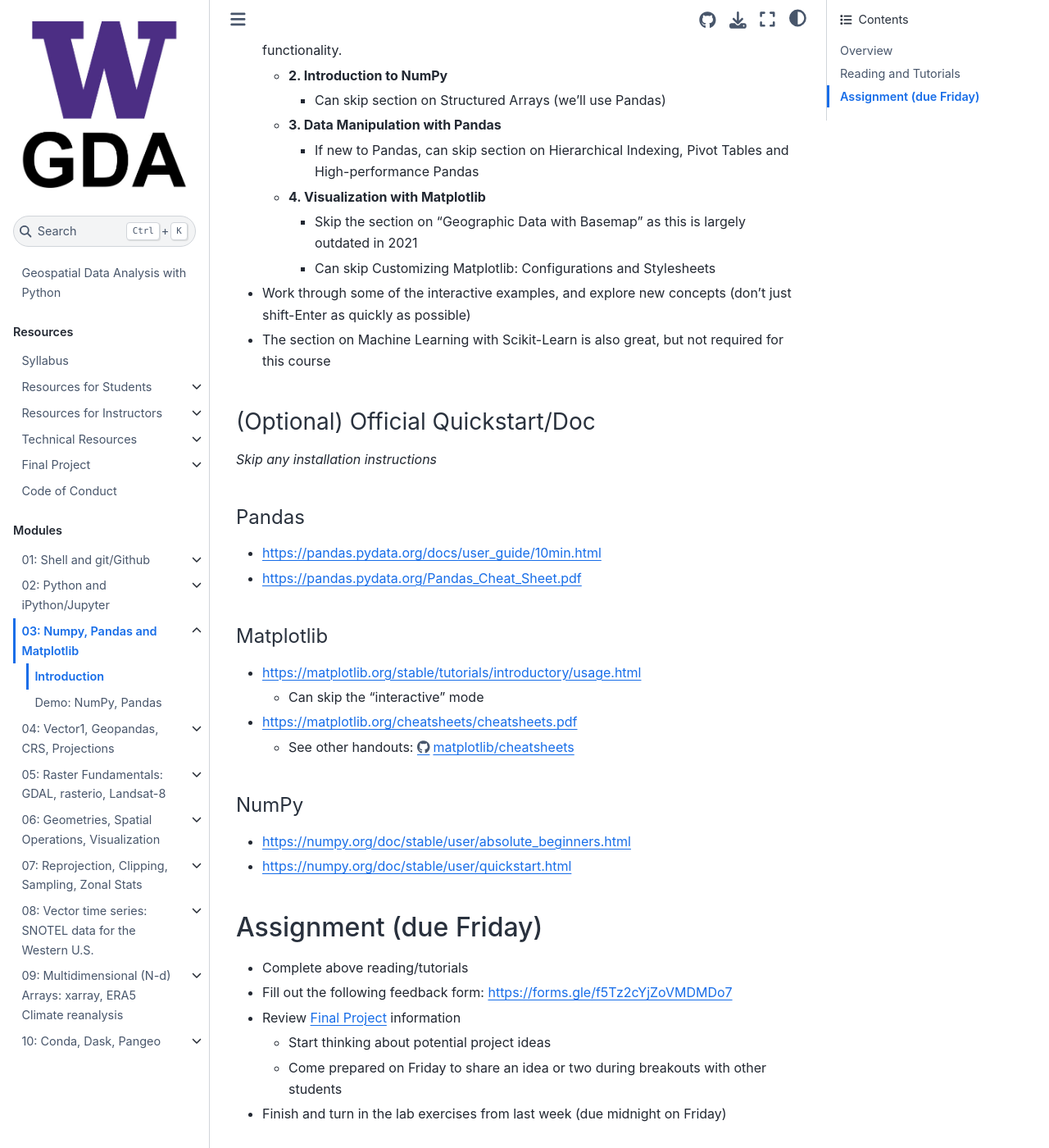
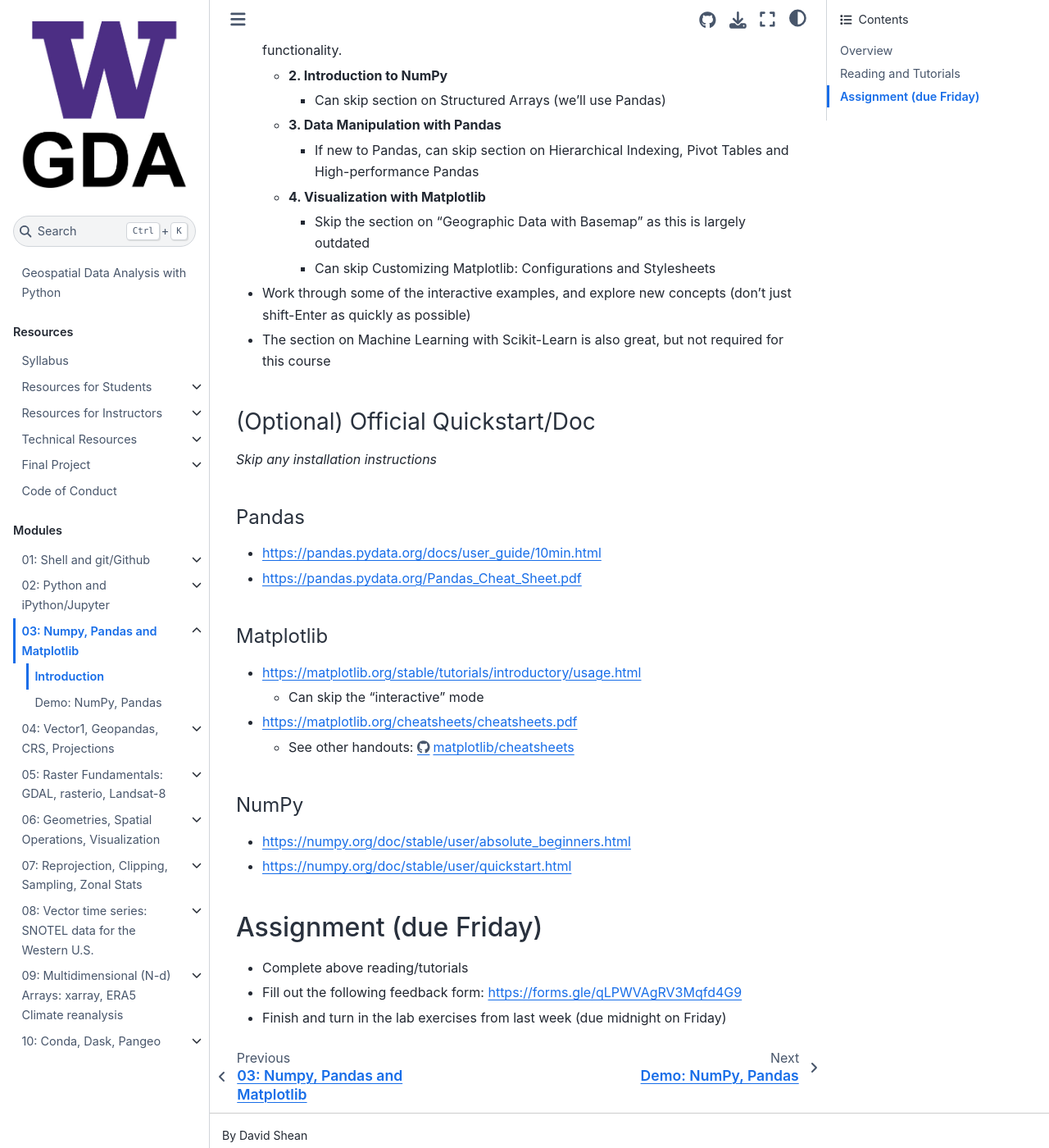
Before and after one commit to UW-GDA/jupyterbook, a Jupyter Book: the page built from book/modules/03_NumPy_Pandas_Matplotlib/03_NumPy_Pandas_Matplotlib_prep.md, in a window 1280 px wide and 1400 px high, scrolled down 1333 px. Shown: the whole window at 82% size. Built offline with Jupyter Book 1.0.4 settings and Sphinx 7.4.7 and the Sphinx Book theme 1.1.4, drawn with Linux system fonts in a browser that asks for light colours; pages that are not in the unit, such as notebooks, are missing from menus.

Commit message:
Update 03_NumPy_Pandas_Matplotlib_prep.md

```diff
--- a/book/modules/03_NumPy_Pandas_Matplotlib/03_NumPy_Pandas_Matplotlib_prep.md
+++ b/book/modules/03_NumPy_Pandas_Matplotlib/03_NumPy_Pandas_Matplotlib_prep.md
@@ -24,7 +24,7 @@
    * **3. Data Manipulation with Pandas**
       * If new to Pandas, can skip section on Hierarchical Indexing, Pivot Tables and High-performance Pandas
    * **4. Visualization with Matplotlib**
-      * Skip the section on "Geographic Data with Basemap" as this is largely outdated in 2021
+      * Skip the section on "Geographic Data with Basemap" as this is largely outdated
       * Can skip Customizing Matplotlib: Configurations and Stylesheets
 * Work through some of the interactive examples, and explore new concepts (don't just shift-Enter as quickly as possible)
 * The section on Machine Learning with Scikit-Learn is also great, but not required for this course
@@ -45,8 +45,5 @@
 
 ## Assignment (due Friday)
 * Complete above reading/tutorials
-* Fill out the following feedback form: https://forms.gle/f5Tz2cYjZoVMDMDo7
-* Review [Final Project](../../resources/project/README.md) information
-    * Start thinking about potential project ideas
-    * Come prepared on Friday to share an idea or two during breakouts with other students
+* Fill out the following feedback form: https://forms.gle/qLPWVAgRV3Mqfd4G9
 * Finish and turn in the lab exercises from last week (due midnight on Friday)
```
